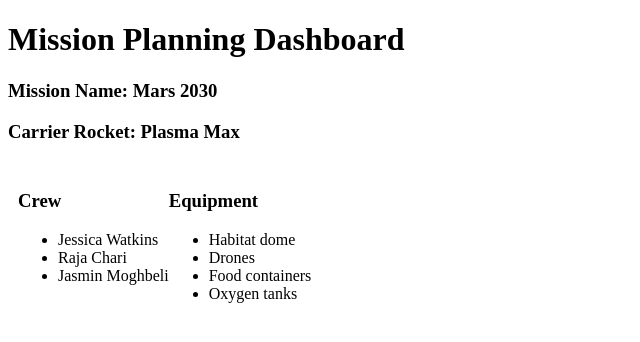
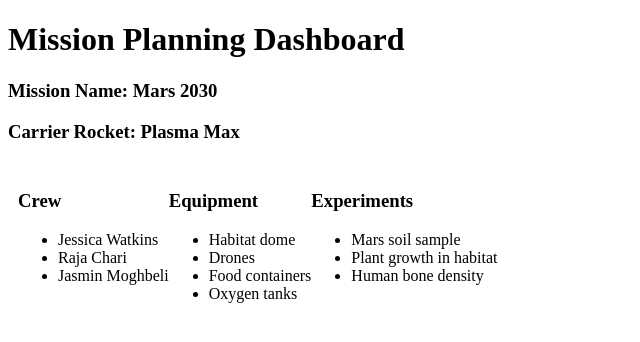
Before and after one commit to CodeGirl78/Angular-lc101-Mission-Planner, an Angular app: page / in a window 1280 px wide. Shown: the top 342 px of the page, without its empty margins (0-640 px from the left). Built offline with nearby package versions, Linux system fonts and the light colour scheme.

Commit message:
Added reference to header for experiments in app.component.html

```diff
--- a/src/app/app.component.html
+++ b/src/app/app.component.html
@@ -2,4 +2,5 @@
 <div class="box">
     <app-crew></app-crew>
     <app-equipment></app-equipment>
+    <app-experiments></app-experiments>
 </div>
```
